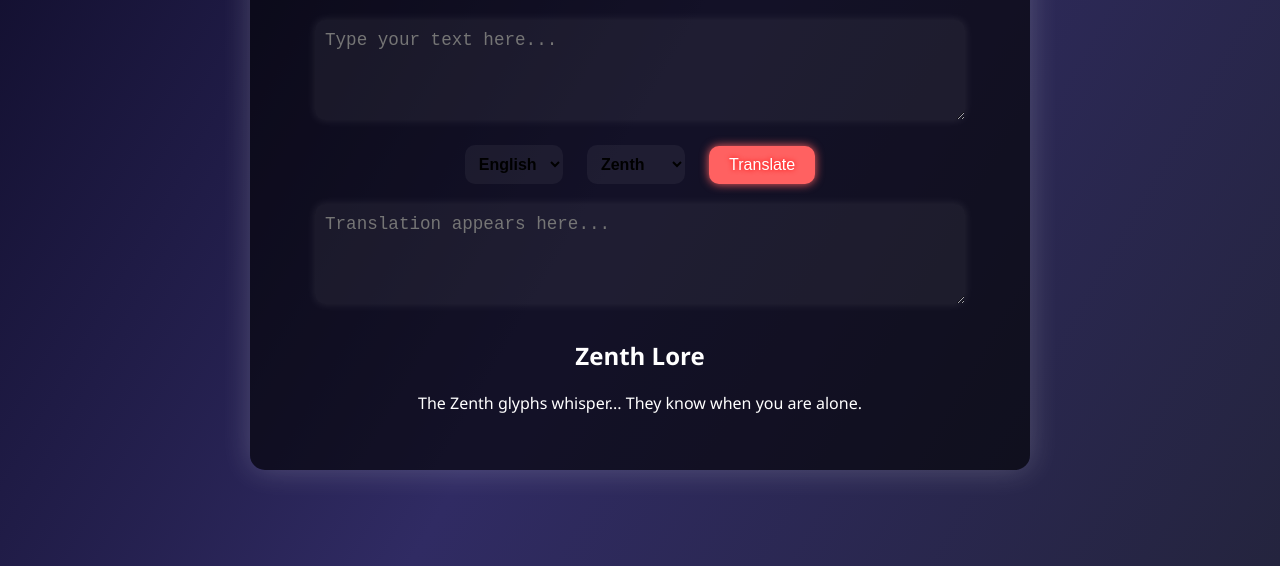
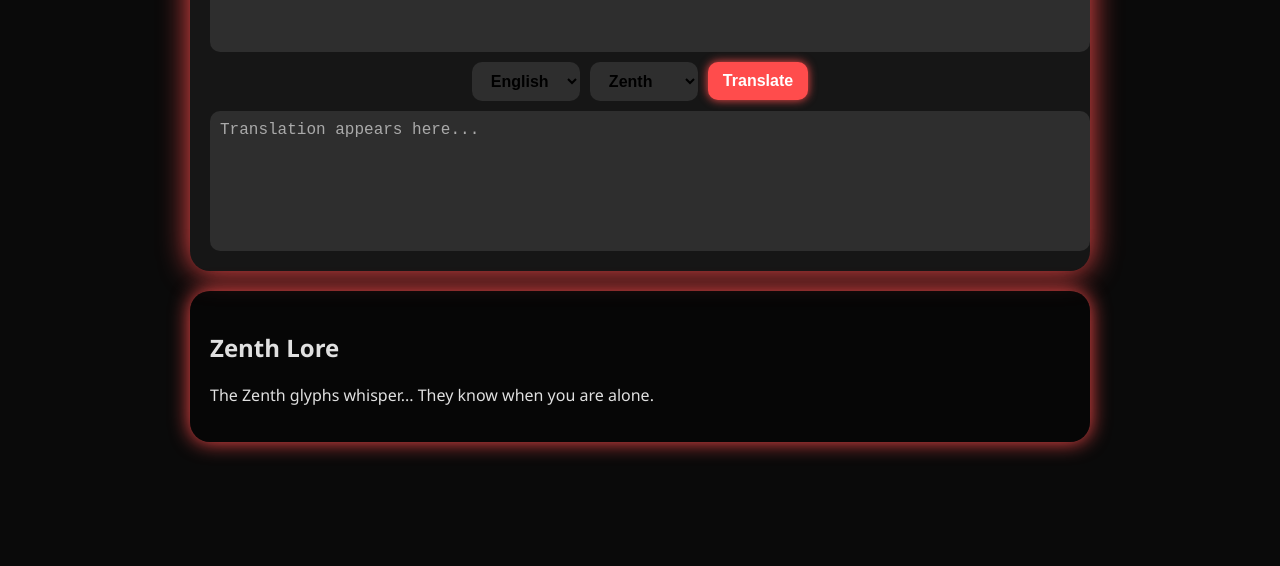
Before and after one commit to Pertandingan/ZenthV0.2, a plain HTML site: page index.html in a window 1280 px wide. Shown: the part 234-800 px from the top of the page. Drawn offline with Linux system fonts and the light colour scheme.

Commit message:
Update style.css

```diff
--- a/style.css
+++ b/style.css
@@ -1,89 +1,101 @@
 body {
-  font-family: 'Segoe UI', Tahoma, Geneva, Verdana, sans-serif;
-  background: linear-gradient(120deg, #0f0c29, #302b63, #24243e);
-  color: #fff;
     margin: 0;
+    font-family: 'Segoe UI', sans-serif;
+    background: #0a0a0a;
+    color: #e0e0e0;
     display: flex;
     justify-content: center;
-  align-items: center;
+    align-items: flex-start;
     min-height: 100vh;
 }
 
 .container {
-  background: rgba(0,0,0,0.6);
-  border-radius: 15px;
-  padding: 40px;
-  text-align: center;
     width: 90%;
-  max-width: 700px;
-  box-shadow: 0 0 30px rgba(255,255,255,0.2);
+    max-width: 900px;
+    margin: 40px auto;
 }
 
 h1 {
-  font-size: 2.5rem;
-  color: #ff6161;
-  text-shadow: 0 0 10px #ff6161;
+    text-align: center;
+    color: #ff4c4c;
+    text-shadow: 0 0 15px #ff4c4c;
+}
+
+.translator-box {
+    display: flex;
+    flex-direction: column;
+    gap: 10px;
+    background: rgba(255, 255, 255, 0.05);
+    padding: 20px;
+    border-radius: 20px;
+    box-shadow: 0 0 30px #ff4c4c;
 }
 
 textarea {
-  width: 90%;
-  min-height: 80px;
-  margin: 10px 0;
+    width: 100%;
+    height: 120px;
     padding: 10px;
+    font-size: 16px;
     border-radius: 10px;
     border: none;
-  outline: none;
-  font-size: 1.1rem;
-  background: rgba(255,255,255,0.05);
+    resize: none;
+    background: rgba(255, 255, 255, 0.1);
     color: #fff;
-  box-shadow: 0 0 10px rgba(255,255,255,0.1);
+}
+
+textarea::placeholder {
+    color: #aaa;
+}
+
+.controls {
+    display: flex;
+    gap: 10px;
+    justify-content: center;
+    align-items: center;
+}
+
+select, button {
+    padding: 10px 15px;
+    font-size: 16px;
+    border-radius: 10px;
+    border: none;
+    cursor: pointer;
 }
 
 select {
-  padding: 10px;
-  margin: 10px;
-  border-radius: 10px;
-  border: none;
-  background: rgba(255,255,255,0.05);
+    background: rgba(255, 255, 255, 0.1);
     color: #000;
     font-weight: bold;
-  font-size: 1rem;
 }
 
 button {
-  padding: 10px 20px;
-  margin: 10px;
-  border: none;
-  border-radius: 10px;
-  background: #ff6161;
+    background: #ff4c4c;
     color: #fff;
-  font-size: 1rem;
-  cursor: pointer;
-  text-shadow: 0 0 5px #ff0000;
-  box-shadow: 0 0 10px #ff6161;
-  transition: 0.3s;
+    font-weight: bold;
+    box-shadow: 0 0 10px #ff4c4c;
+    transition: all 0.2s ease;
 }
 
 button:hover {
+    box-shadow: 0 0 20px #ff4c4c;
     transform: scale(1.05);
-  box-shadow: 0 0 20px #ff6161;
 }
 
-.lore {
+.lore-panel {
     margin-top: 20px;
-  font-size: 1.2rem;
-  color: #ffb347;
-  text-shadow: 0 0 5px #ffb347;
+    background: rgba(0, 0, 0, 0.4);
+    padding: 20px;
+    border-radius: 20px;
+    box-shadow: 0 0 20px #ff4c4c;
 }
 
 #jumpscare {
     position: fixed;
     top: 0;
     left: 0;
-  width: 100vw;
-  height: 100vh;
+    width: 100%;
+    height: 100%;
+    object-fit: contain;
+    display: none;
     z-index: 9999;
-  object-fit: cover;
-  display: none;
-  pointer-events: none; /* so clicks pass through */
 }
```
Lines whose indentation alone changed are shown as unchanged.
